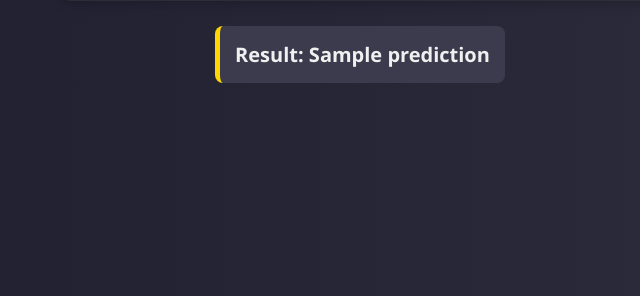
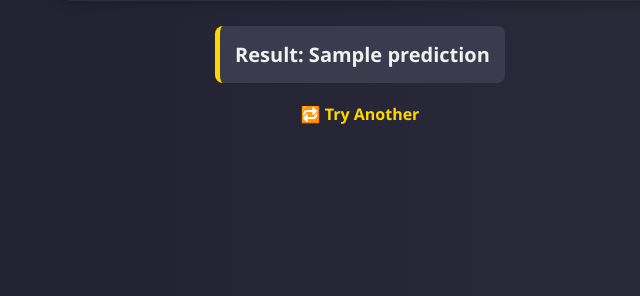
Before and after one commit to Dominic03144/semi-supervised, a Flask app: template templates/index.html in a window 1280 px wide. Shown: the part 426-722 px from the top of the page, without its empty margins (280-920 px from the left). Run offline with Flask 3, Linux system fonts and the light colour scheme; the template is opened without the code that fills it: most values are stand-ins (such as "Sample title", 1, 10 or a date in 2020); parts of the project's set-up code (start-up, migrations or seed data) failed here and were passed over.

Commit message:
added url

```diff
--- a/templates/index.html
+++ b/templates/index.html
@@ -73,6 +73,19 @@
       border-radius: 8px;
     }
 
+    .link-back {
+      margin-top: 20px;
+      display: inline-block;
+      color: #ffd700;
+      text-decoration: none;
+      font-weight: bold;
+      transition: color 0.3s ease;
+    }
+
+    .link-back:hover {
+      color: #fff78a;
+    }
+
     @keyframes fadeIn {
       from { opacity: 0; transform: translateY(20px); }
       to { opacity: 1; transform: translateY(0); }
@@ -100,6 +113,7 @@
     <div class="result">
       Result: {{ prediction }}
     </div>
+    <a class="link-back" href="/form">🔁 Try Another</a>
   {% endif %}
 </body>
 </html>
```
